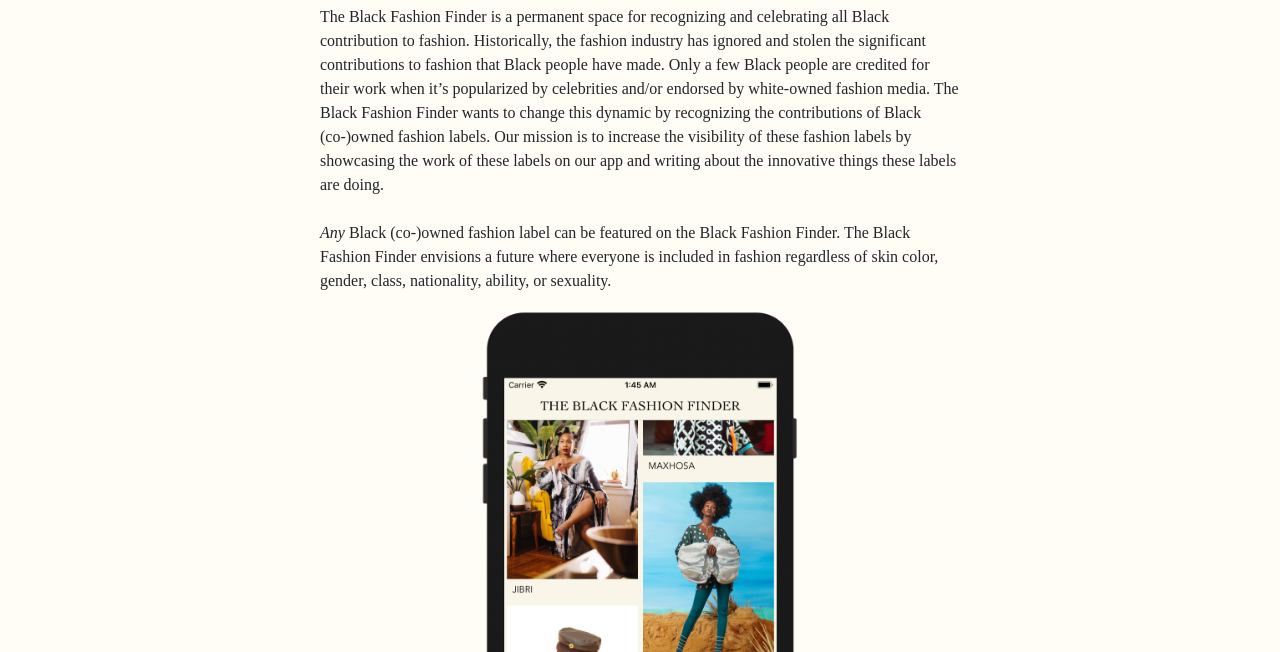
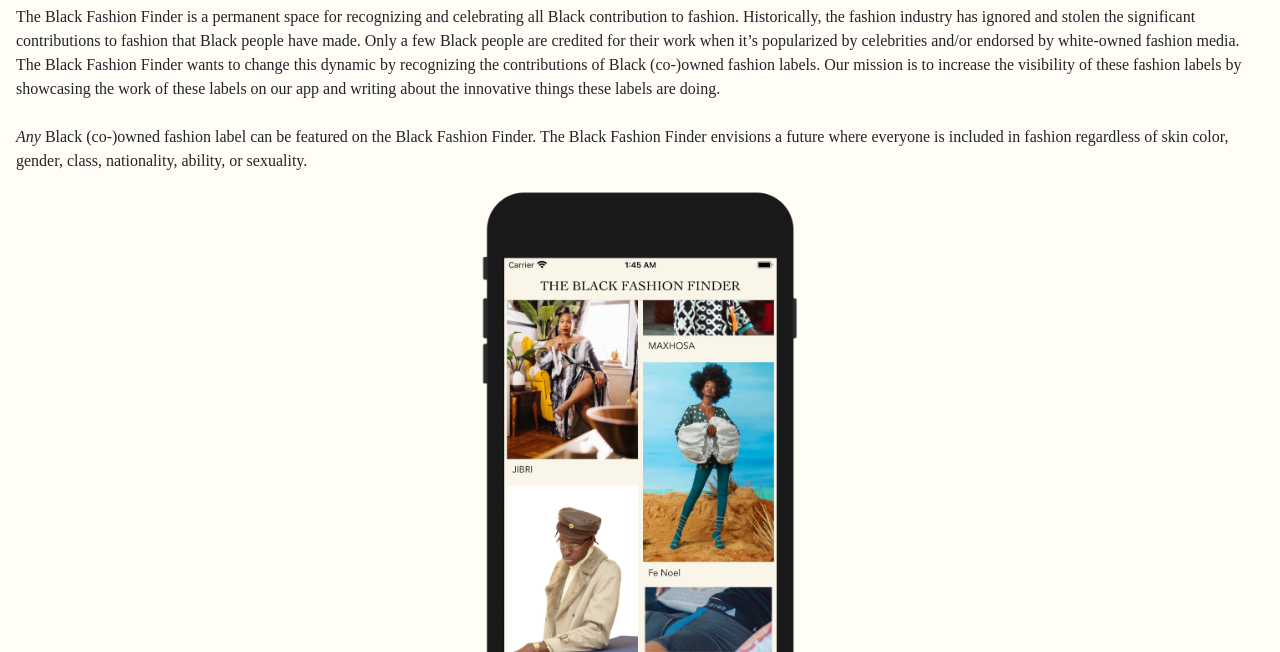
Before and after one commit to ogonwodoh/TheBFFWebClient, a plain HTML site: page public/index.html in a window 1280 px wide. Shown: the part 148-800 px from the top of the page. Drawn offline with nearby package versions, Linux system fonts and the light colour scheme.

Commit message:
first blog post

```diff
--- a/public/css/main.css
+++ b/public/css/main.css
@@ -17,10 +17,8 @@ h1 {
 }
 
 p {
-  text-align: center;
-  margin-left: auto;
-  margin-right: auto;
-  width: 50%;
+  margin-left: 16px;
+  margin-right: 16px;
   margin-bottom: 8px;
 }
 
```
Also changed, not shown: public/blog/1/Serendipitous-Project.jpg (added), public/blog/1/fog.jpg (added), public/blog/1/ginnys.jpeg (added), public/blog/1/glow.jpg (added), public/blog/1/main.jpeg (added), public/blog/1/renowed.jpg (added), 1 other file.
